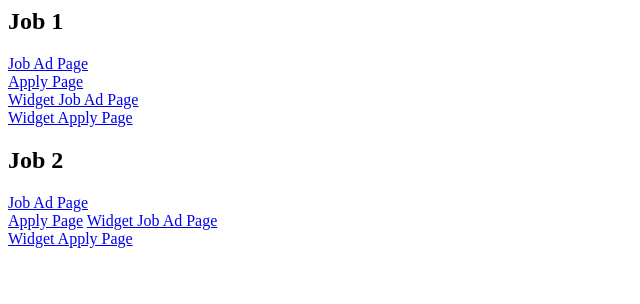
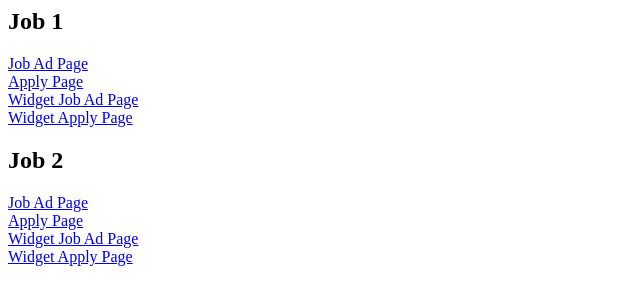
Before and after one commit to ps-engineering/ps-referrer-test-2, a plain HTML site: page index.html in a window 1280 px wide. Shown: the whole page, without its empty margins (0-640 px from the left). Drawn offline with Linux system fonts and the light colour scheme.

Commit message:
Update index.html

```diff
--- a/index.html
+++ b/index.html
@@ -13,7 +13,7 @@
         <h2>Job 2</h2>
         <p>
             <a href="https://qa.jobbase.lan/dev.php/job/v2vf87gmqbamueyifbsi13374xotq28">Job Ad Page</a><br/>
-            <a href="https://qa.jobbase.lan/dev.php/apply/v2vf87gmqbamueyifbsi13374xotq28">Apply Page</a>
+            <a href="https://qa.jobbase.lan/dev.php/apply/v2vf87gmqbamueyifbsi13374xotq28">Apply Page</a><br/>
             <a href="https://qa.jobbase.lan/dev.php/candidate/widget/test?jh=v2vf87gmqbamueyifbsi13374xotq28">Widget Job Ad Page</a><br/>
             <a href="https://qa.jobbase.lan/dev.php/candidate/widget/test?jh=v2vf87gmqbamueyifbsi13374xotq28&sa=1">Widget Apply Page</a>
         </p>
```
